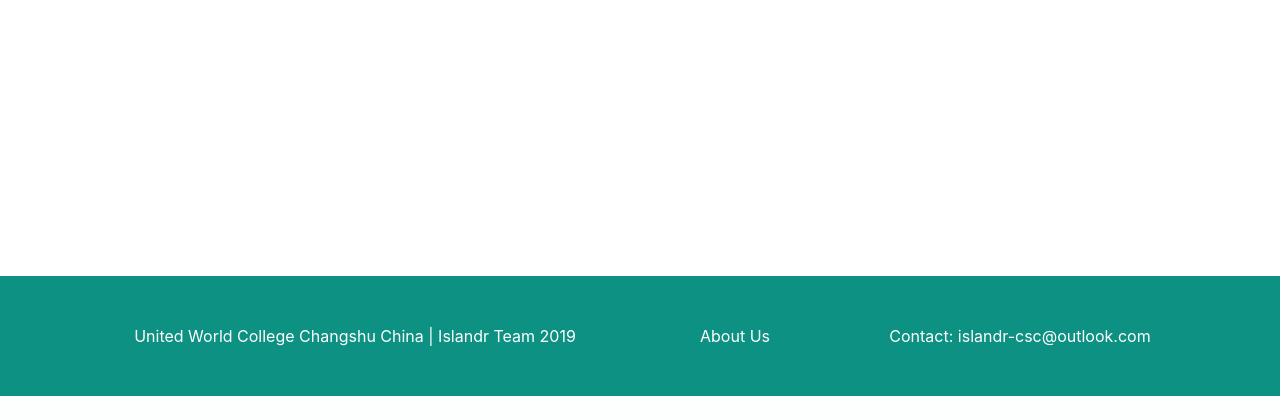
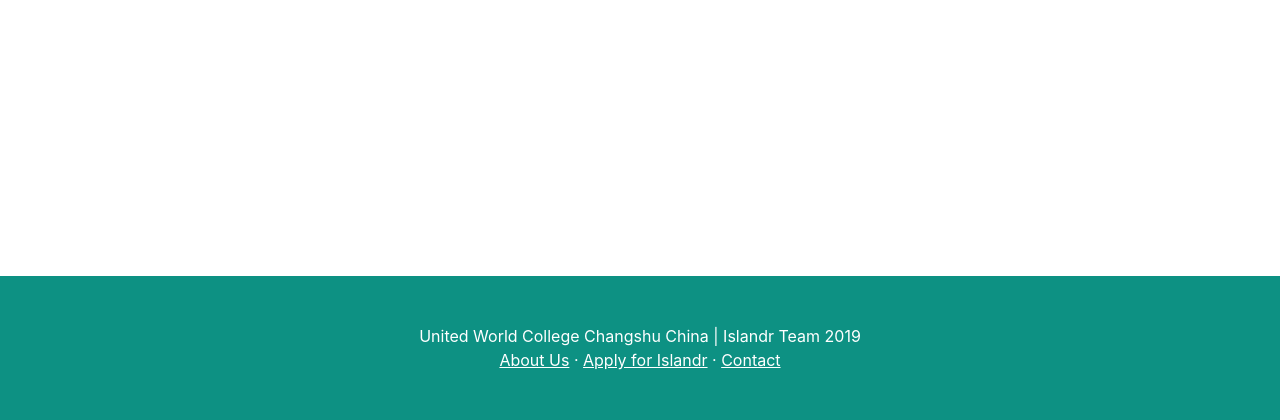
Before and after one commit to zlxlty/Islandr, a Flask app: page /auth/unconfirmed in a window 1280 px wide. Shown: the part 594-1014 px from the top of the page. Before the commit the page ends 990 px from the top, so only its background shows below. Run offline with Flask 2, Linux system fonts and the light colour scheme; the visitor is signed in with stand-in values (Sample User, id 1); data comes from the database, SQL or seed files in the repository; some libraries are stand-ins or nearby versions.

Commit message:
change footer

```diff
--- a/app/templates/base.html
+++ b/app/templates/base.html
@@ -98,11 +98,9 @@
 <footer class="py-5 footer">
     <div class="container">
         <div class="text-center">
-            <div class="row">
-                <p class="col-6 m-0 text-white">United World College Changshu China | Islandr Team 2019</p>
-                <a class="col-2" style="color:white;" href="{{url_for('main.about_us')}}">About Us</a>
-                <p class="col-4 m-0 text-white">Contact: islandr-csc@outlook.com</p>
-            </div>
+            <p class="m-0 text-white">United World College Changshu China | Islandr Team 2019</p>
+
+            <p class="m-0 text-white"><a style="color:white; text-decoration: underline" href="{{url_for('main.about_us')}}">About Us</a> · <a style="color:white; text-decoration: underline;" href="#">Apply for Islandr</a> · <a style="color: white; text-decoration: underline;" href="mailto:islandr-csc@outlook.com">Contact</a></p>
         </div>
     </div>
     <!-- /.container -->
```
